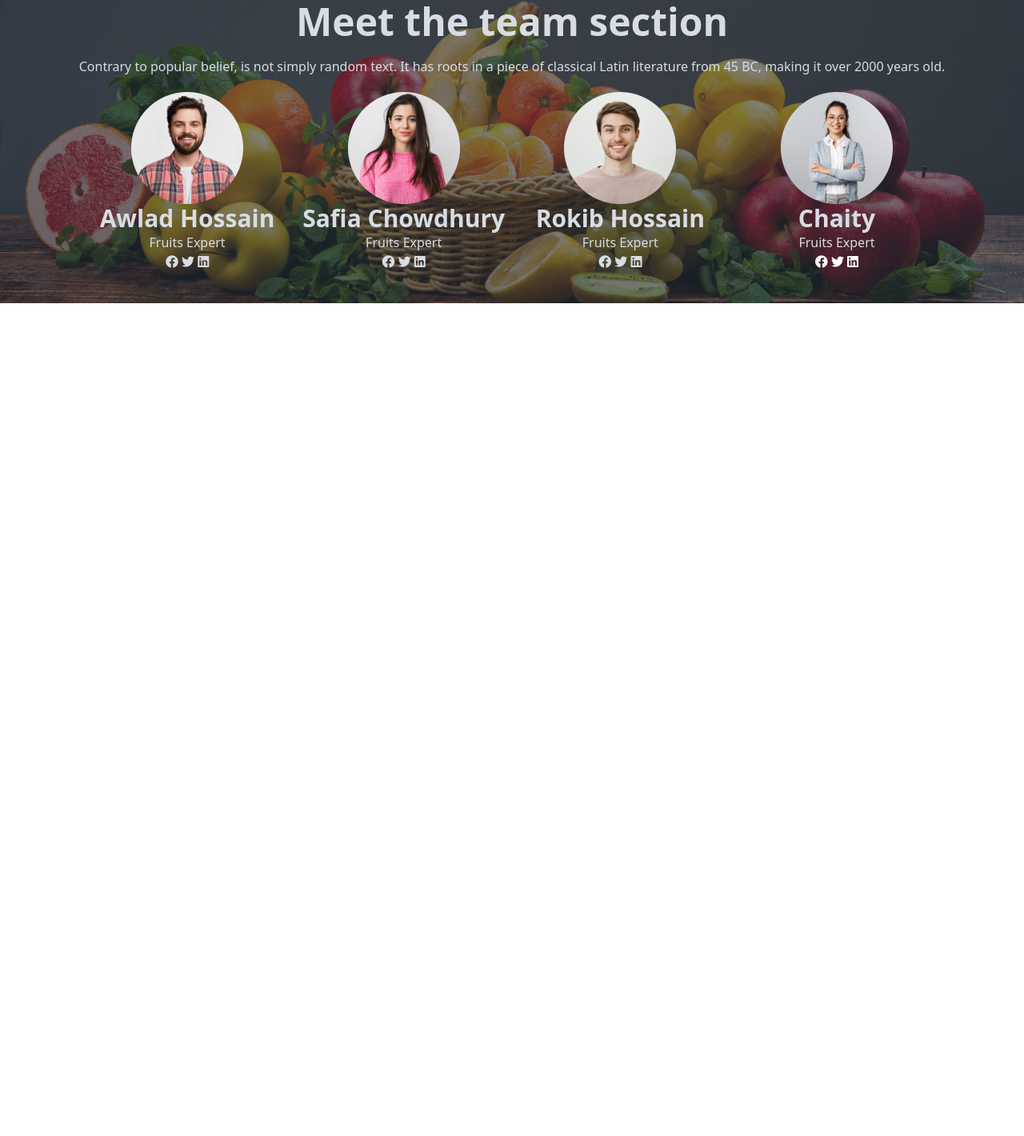
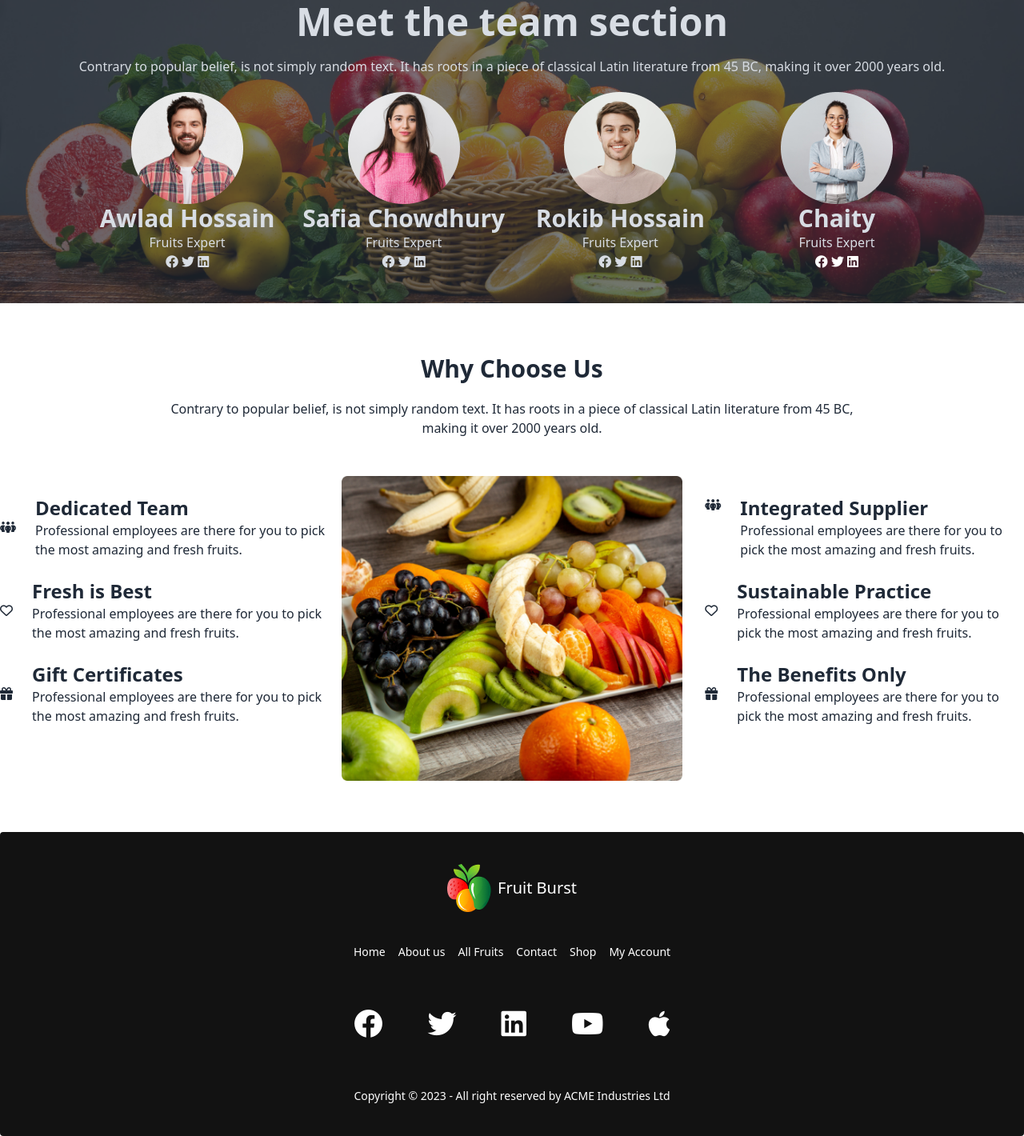
Before and after one commit to reazhossain950/fruit-brust, a plain HTML site: page index.html in a window 1280 px wide. Shown: the part 1921-3341 px from the top of the page at 80% size. Before the commit the page ends 2300 px from the top, so only its background shows below. Drawn offline with nearby package versions, Linux system fonts and the light colour scheme.

Commit message:
main part done

```diff
--- a/index.html
+++ b/index.html
@@ -290,7 +290,102 @@
           </div>
         </div>
       </section>
+      <section class="my-16">
+        <h2 class="text-center text-3xl font-extrabold">Why Choose Us</h2>
+        <p class="text-center lg:px-52 mt-5">Contrary to popular belief, is not simply random text. It has roots in a piece of classical Latin literature from 45 BC, making it over 2000 years old.</p>
+        <div class="grid grid-cols-1 md:grid-cols-2 lg:grid-cols-3 mt-12">
+          <div class="my-6">
+            <div class="flex items-center ">
+              <div>
+                <i class="fa-solid fa-people-group"></i>
+              </div>
+              <div class="pl-6 mr-5">
+                <h5 class="text-2xl font-extrabold">Dedicated Team</h5>
+                <p>Professional employees are there for you to pick the most amazing and fresh fruits.</p>
+              </div>
+            </div>
+            <div class="flex items-center mt-6">
+              <div>
+                <i class="fa-regular fa-heart"></i>
+              </div>
+              <div class="pl-6 mr-5">
+                <h5 class="text-2xl font-extrabold">Fresh is Best</h5>
+                <p>Professional employees are there for you to pick the most amazing and fresh fruits.</p>
+              </div>
+            </div>
+            <div class="flex items-center mt-6">
+              <div>
+                <i class="fa-solid fa-gift"></i>
+              </div>
+              <div class="pl-6 mr-5">
+                <h5 class="text-2xl font-extrabold">Gift Certificates</h5>
+                <p>Professional employees are there for you to pick the most amazing and fresh fruits.</p>
+              </div>
+            </div>
+          </div>
+          <div>
+            <img src="images/whychoose1.png" alt="">
+          </div>
+          <div class="my-6 ml-7">
+            <div class="flex  ">
+              <div class="">
+                <i class="fa-solid fa-people-group"></i>
+              </div>
+              <div class="pl-6 mr-5">
+                <h5 class="text-2xl font-extrabold">Integrated Supplier</h5>
+                <p>Professional employees are there for you to pick the most amazing and fresh fruits.</p>
+              </div>
+            </div>
+            <div class="flex items-center mt-6">
+              <div>
+                <i class="fa-regular fa-heart"></i>
+              </div>
+              <div class="pl-6 mr-5">
+                <h5 class="text-2xl font-extrabold">Sustainable Practice</h5>
+                <p>Professional employees are there for you to pick the most amazing and fresh fruits.</p>
+              </div>
+            </div>
+            <div class="flex items-center mt-6">
+              <div>
+                <i class="fa-solid fa-gift"></i>
+              </div>
+              <div class="pl-6 mr-5">
+                <h5 class="text-2xl font-extrabold">The Benefits Only</h5>
+                <p>Professional employees are there for you to pick the most amazing and fresh fruits.</p>
+              </div>
+            </div>
+          </div>
+
+        </div>
+      </section>
     </main>
-    <footer></footer>
+    <footer class="footer footer-center p-10 bg-base-200 text-base-content mt-7 rounded bg-[#121212] text-white">
+      <div class="navbar-center">
+        <a class="flex items-center text-xl">
+          <img class="mr-2" src="images/logo.png" alt="" />
+          Fruit Burst
+        </a>
+      </div>
+      <div class="grid grid-flow-col gap-4">
+        <a class="link link-hover">Home</a>
+        <a class="link link-hover">About us</a>
+        <a class="link link-hover">All Fruits</a>
+        <a class="link link-hover">Contact</a>
+        <a class="link link-hover">Shop</a>
+        <a class="link link-hover">My Account</a>
+      </div>
+      <div>
+        <div class="grid grid-flow-col gap-4 ">
+          <i class="fa-brands fa-facebook text-4xl p-5"></i>
+          <i class="fa-brands fa-twitter text-4xl p-5"></i>
+          <i class="fa-brands fa-linkedin text-4xl p-5"></i>
+          <i class="fa-brands fa-youtube text-4xl p-5"></i>
+          <i class="fa-brands fa-apple text-4xl p-5"></i>
+        </div>
+      </div>
+      <div>
+        <p>Copyright © 2023 - All right reserved by ACME Industries Ltd</p>
+      </div>
+    </footer>
   </body>
 </html>
```
